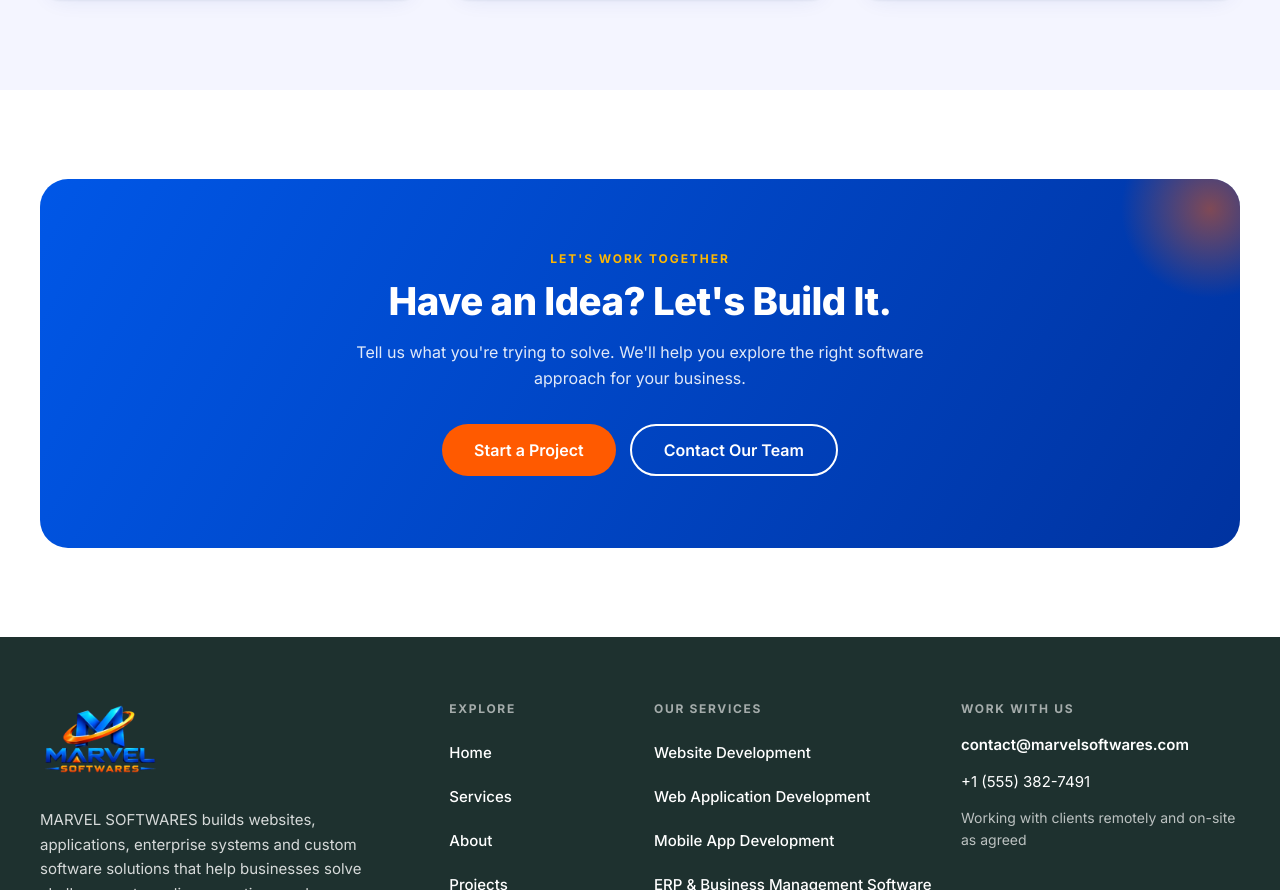
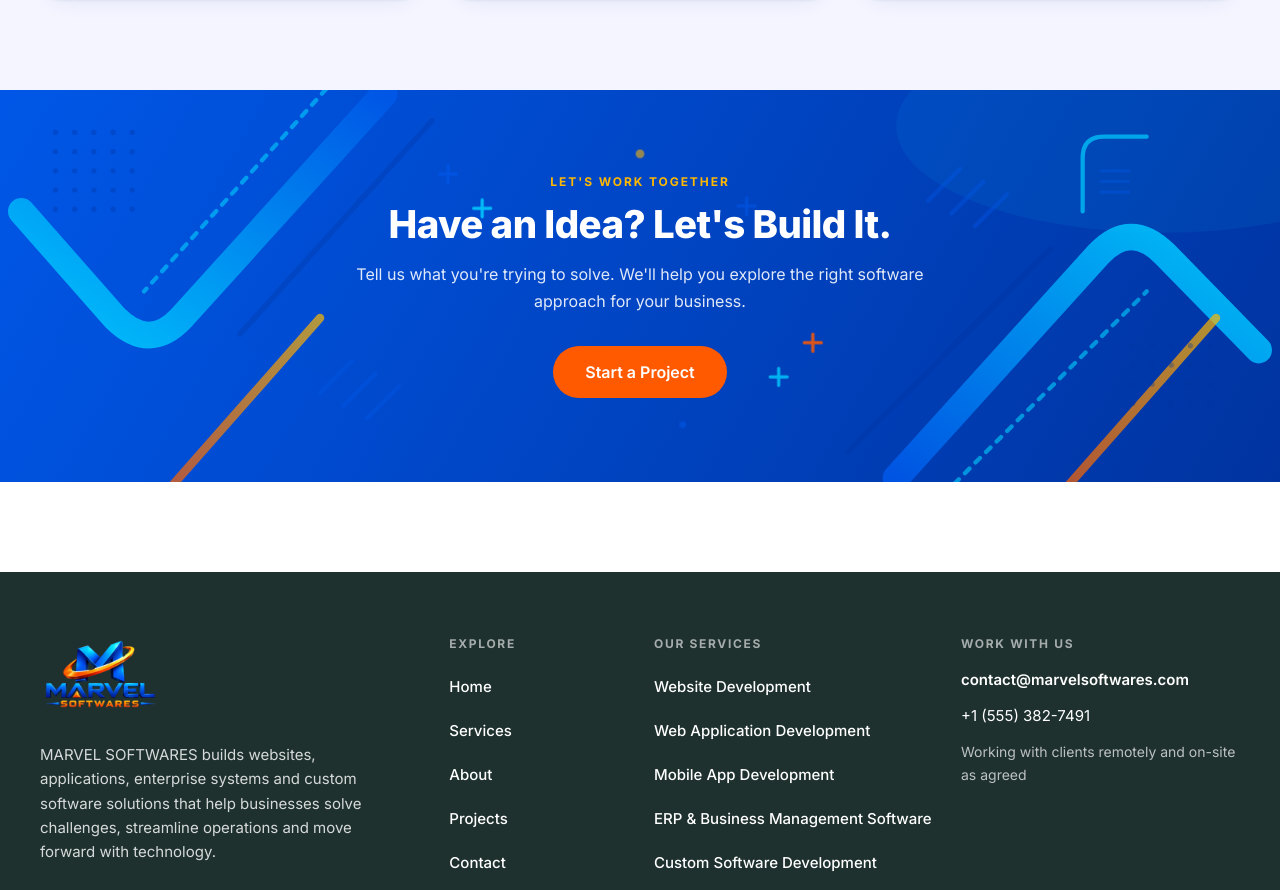
Before and after one commit to Lethinkj/marvel-softwares, a React (Vite) app: page / in a window 1280 px wide. Shown: the part 3420-4310 px from the top of the page. Built offline with nearby package versions, Linux system fonts and the light colour scheme.

Commit message:
feat: enhance final CTA section with improved styling and SVG graphics

```diff
--- a/src/pages/Home.tsx
+++ b/src/pages/Home.tsx
@@ -349,29 +349,102 @@ export const Home: React.FC = () => {
       </section>
 
       {/* ============ G. FINAL CTA ============ */}
-      <section aria-labelledby="cta-title" className="section">
-        <div className="container">
+      <section aria-labelledby="cta-title" className="section" style={{ paddingTop: 0, paddingLeft: 0, paddingRight: 0 }}>
         <div
           className="relative overflow-hidden text-center"
           style={{
-              borderRadius: 28,
             background: 'linear-gradient(120deg, var(--color-primary) 0%, var(--color-primary-dark) 100%)',
             color: '#fff',
-              padding: 'clamp(40px,6vw,72px) clamp(24px,5vw,64px)',
+            padding: 'clamp(48px,7vw,84px) clamp(24px,5vw,64px)',
           }}
         >
-            <span
+            {/* Diagonal tube banner pattern (brand colors) */}
+            <svg
               aria-hidden="true"
-              className="absolute rounded-full"
-              style={{
-                width: 180,
-                height: 180,
-                right: -60,
-                top: -60,
-                background: 'radial-gradient(circle, var(--color-orange) 0%, transparent 70%)',
-                opacity: 0.5,
-              }}
-            />
+              focusable="false"
+              viewBox="0 0 1200 400"
+              preserveAspectRatio="xMidYMid slice"
+              style={{ position: 'absolute', inset: 0, width: '100%', height: '100%' }}
+            >
+              <defs>
+                <linearGradient id="cta-diag-a" x1="0" y1="1" x2="1" y2="0">
+                  <stop offset="0%" stopColor="#00CFFF" />
+                  <stop offset="100%" stopColor="#0057E7" />
+                </linearGradient>
+                <linearGradient id="cta-diag-b" x1="0" y1="1" x2="1" y2="0">
+                  <stop offset="0%" stopColor="#0057E7" />
+                  <stop offset="100%" stopColor="#00CFFF" />
+                </linearGradient>
+                <linearGradient id="cta-diag-c" x1="0" y1="1" x2="1" y2="0">
+                  <stop offset="0%" stopColor="#FF5A00" />
+                  <stop offset="100%" stopColor="#FFB800" />
+                </linearGradient>
+              </defs>
+
+              {/* soft washes */}
+              <ellipse cx={130} cy={350} rx={230} ry={100} fill="#0057E7" opacity={0.05} />
+              <ellipse cx={1090} cy={50} rx={250} ry={100} fill="#00CFFF" opacity={0.07} />
+
+              {/* left diagonal U-tube */}
+              <g fill="none" strokeLinecap="round">
+                <path d="M360 20 L170 230 Q140 262 108 230 L20 130" stroke="url(#cta-diag-a)" strokeWidth={25} opacity={0.9} />
+                <path d="M405 45 L225 245" stroke="#0033A0" strokeWidth={5} opacity={0.3} />
+                <path d="M315 5 L135 205" stroke="#00CFFF" strokeWidth={4} opacity={0.6} strokeDasharray="2 14" className="svg-flow" />
+                <path d="M150 400 L300 230" stroke="url(#cta-diag-c)" strokeWidth={8} opacity={0.7} />
+              </g>
+
+              {/* right diagonal U-tube */}
+              <g fill="none" strokeLinecap="round">
+                <path d="M840 380 L1030 170 Q1060 138 1092 170 L1180 260" stroke="url(#cta-diag-b)" strokeWidth={25} opacity={0.9} />
+                <path d="M795 355 L985 165" stroke="#0033A0" strokeWidth={5} opacity={0.3} />
+                <path d="M885 395 L1075 205" stroke="#00CFFF" strokeWidth={4} opacity={0.6} strokeDasharray="2 14" className="svg-flow" />
+                <path d="M990 400 L1140 230" stroke="url(#cta-diag-c)" strokeWidth={8} opacity={0.7} />
+              </g>
+
+              {/* small striped tube detail */}
+              <g fill="none" strokeLinecap="round">
+                <path d="M1015 130 L1015 80 Q1015 60 1035 60 L1075 60" stroke="#00CFFF" strokeWidth={4} opacity={0.7} />
+                <line x1={1032} y1={92} x2={1058} y2={92} stroke="#0057E7" strokeWidth={3} opacity={0.4} />
+                <line x1={1032} y1={102} x2={1058} y2={102} stroke="#0057E7" strokeWidth={3} opacity={0.4} />
+                <line x1={1032} y1={112} x2={1058} y2={112} stroke="#0057E7" strokeWidth={3} opacity={0.4} />
+              </g>
+
+              {/* hatch clusters */}
+              <g stroke="#0057E7" strokeWidth={4} strokeLinecap="round" opacity={0.4}>
+                <line x1={300} y1={300} x2={330} y2={270} />
+                <line x1={322} y1={312} x2={352} y2={282} />
+                <line x1={344} y1={324} x2={374} y2={294} />
+                <line x1={870} y1={120} x2={900} y2={90} />
+                <line x1={892} y1={132} x2={922} y2={102} />
+                <line x1={914} y1={144} x2={944} y2={114} />
+              </g>
+
+              {/* dotted grids */}
+              <g fill="#0033A0" opacity={0.32}>
+                {[0, 1, 2, 3, 4].map((r) =>
+                  [0, 1, 2, 3, 4].map((c) => (
+                    <circle key={`${r}-${c}`} cx={52 + c * 18} cy={56 + r * 18} r={2.5} />
+                  )),
+                )}
+                {[0, 1, 2, 3].map((r) =>
+                  [0, 1, 2, 3, 4].map((c) => (
+                    <circle key={`b${r}-${c}`} cx={1062 + c * 18} cy={256 + r * 18} r={2.5} />
+                  )),
+                )}
+              </g>
+
+              {/* plus sparkles */}
+              <g className="svg-float" strokeLinecap="round" strokeWidth={3}>
+                <path d="M420 90 v16 M412 98 h16" stroke="#0057E7" opacity={0.75} />
+                <path d="M452 122 v16 M444 130 h16" stroke="#00CFFF" opacity={0.85} />
+                <path d="M730 280 v16 M722 288 h16" stroke="#00CFFF" opacity={0.8} />
+                <path d="M762 248 v16 M754 256 h16" stroke="#FF5A00" opacity={0.85} />
+                <path d="M700 120 v16 M692 128 h16" stroke="#0057E7" opacity={0.6} />
+              </g>
+              <circle cx={600} cy={76} r={5} fill="#FFB800" opacity={0.9} className="svg-pulse" />
+              <circle cx={640} cy={330} r={4} fill="#0057E7" opacity={0.6} className="svg-pulse" />
+            </svg>
+            <div className="relative" style={{ zIndex: 1 }}>
             <p
               className="text-xs font-bold uppercase"
               style={{ letterSpacing: '0.16em', color: 'var(--color-yellow)' }}
@@ -396,13 +469,6 @@ export const Home: React.FC = () => {
               >
                 Start a Project
               </Link>
-              <Link
-                to="/contact"
-                className="inline-flex items-center justify-center min-h-[52px] px-8 text-base font-semibold w-full sm:w-auto"
-                style={{ border: '2px solid #fff', color: '#fff', borderRadius: 'var(--radius-button)' }}
-              >
-                Contact Our Team
-              </Link>
             </div>
             </div>
           </div>
```
Lines whose indentation alone changed are shown as unchanged.
